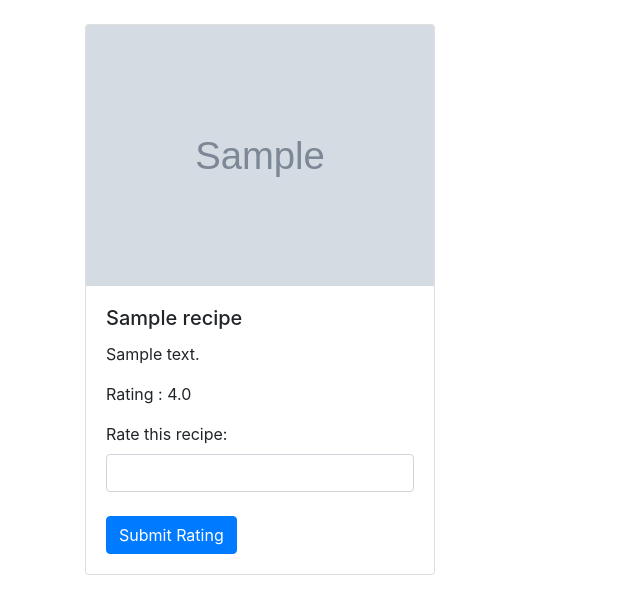
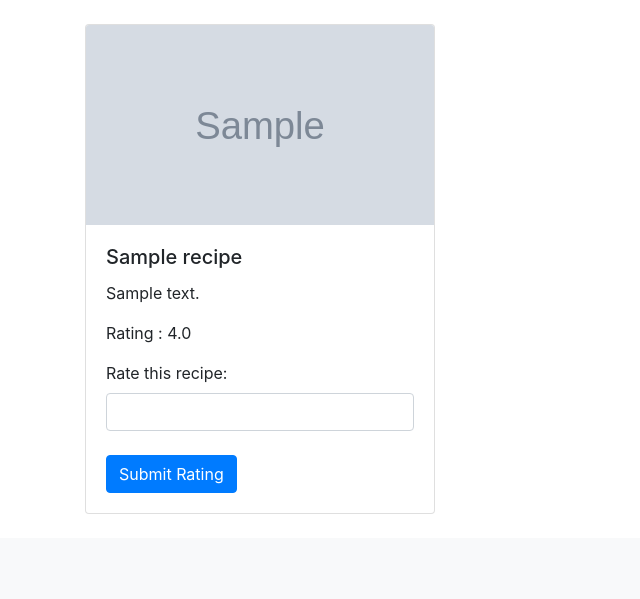
Before and after one commit to upends/recipe_social_media, a Django app: template hotstuff/recipes/templates/recipe_list.html in a window 1280 px wide. Shown: the part 356-955 px from the top of the page, without its empty margins (0-640 px from the left). After the commit the page ends 870 px from the top, so only its background shows below. Run offline with Django 4.2, Linux system fonts and the light colour scheme; the template is opened without the code that fills it: values that come from a table or form of the project are taken from there, others are empty; tables that the repository leaves empty hold one stand-in row (values such as "Sample post"); grey boxes marked "Sample" are stand-in pictures; parts of the project's set-up code (start-up, migrations or seed data) failed here and were passed over; some libraries are stand-ins or nearby versions.

Commit message:
FIX - Size of iamge

```diff
--- a/hotstuff/recipes/templates/recipe_list.html
+++ b/hotstuff/recipes/templates/recipe_list.html
@@ -70,9 +70,9 @@
         <div class="row">
             {% for recipe in recipes %}
             <div class="col-md-4">
-                <div class="card mb-4">
-                    <img src="{{recipe.image.url}}" class="card-img-top" alt="{{ recipe.name }}">
-                    <div class="card-body">
+                <div class="card mb-4" style="display: flex; flex-direction: column; min-height: 350px;">
+                    <img src="{{ recipe.image.url }}" class="card-img-top" alt="{{ recipe.name }}" style="height: 200px; object-fit: cover;">
+                    <div class="card-body" style="flex-grow: 1;">
                         <h5 class="card-title">{{ recipe.name }}</h5>
                         <p class="card-text">{{ recipe.description }}</p>
                         <p class="card-text">Rating : {{ recipe.avg_rating|floatformat:"1" }}</p>
@@ -89,9 +89,9 @@
                 </div>
             </div>
             {% endfor %}
-
         </div>
     </div>
+
 
     <!-- Include Bootstrap JS -->
     <script src="https://code.jquery.com/jquery-3.5.1.slim.min.js"></script>
```
